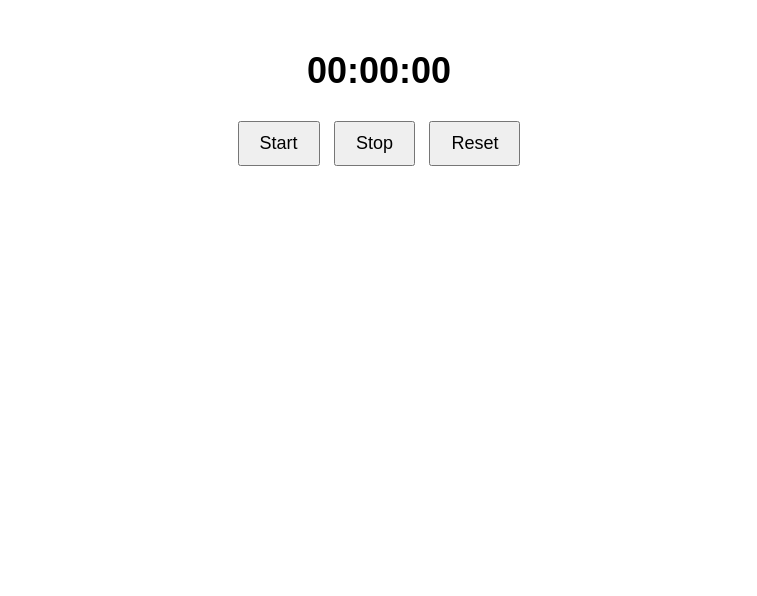
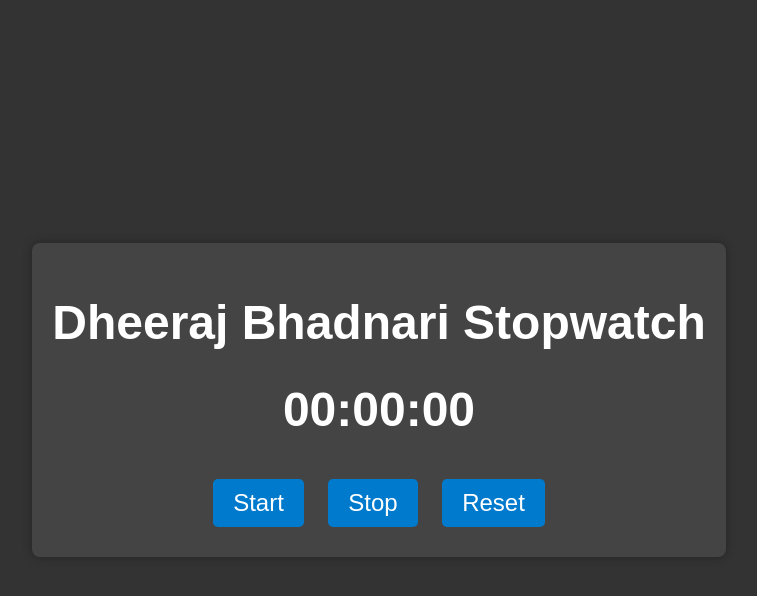
Before and after one commit to Dheeraj-Bhandari/stopwatch, a plain HTML site: page index.html in a window 1280 px wide. Shown: the whole page, without its empty margins (261-1018 px from the left). Drawn offline with Linux system fonts and the light colour scheme.

Commit message:
add design

```diff
--- a/index.html
+++ b/index.html
@@ -3,11 +3,12 @@
 <head>
     <meta charset="UTF-8">
     <meta name="viewport" content="width=device-width, initial-scale=1.0">
-    <title>Timer App</title>
     <link rel="stylesheet" href="style.css">
+    <title>Dheeraj Bhadnari's Timer App</title>
 </head>
 <body>
     <div class="timer">
+        <h1>Dheeraj Bhadnari Stopwatch</h1>
         <h1 id="display">00:00:00</h1>
         <button id="start">Start</button>
         <button id="stop">Stop</button>
--- a/style.css
+++ b/style.css
@@ -1,18 +1,48 @@
+/* Reset default browser styles */
+body, button {
+    margin: 0;
+    padding: 0;
+    border: none;
+    outline: none;
+    font-family: Arial, sans-serif;
+}
+
 body {
-    font-family: Arial, sans-serif;
-    text-align: center;
+    background-color: #333;
+    display: flex;
+    justify-content: center;
+    align-items: center;
+    height: 100vh;
 }
 
 .timer {
-    margin: 50px auto;
+    background-color: #444;
+    border-radius: 8px;
+    padding: 20px;
+    box-shadow: 0px 0px 10px rgba(0, 0, 0, 0.3);
+    text-align: center;
+    color: #fff;
 }
 
 h1 {
-    font-size: 36px;
+    font-size: 3rem;
 }
 
 button {
-    font-size: 18px;
-    margin: 5px;
+    background-color: #007acc;
+    color: #fff;
+    font-size: 1.5rem;
+    border-radius: 5px;
     padding: 10px 20px;
+    margin: 10px;
+    cursor: pointer;
+    transition: background-color 0.3s;
 }
+
+button:hover {
+    background-color: #005faa;
+}
+
+button:active {
+    transform: scale(0.95);
+}
```
